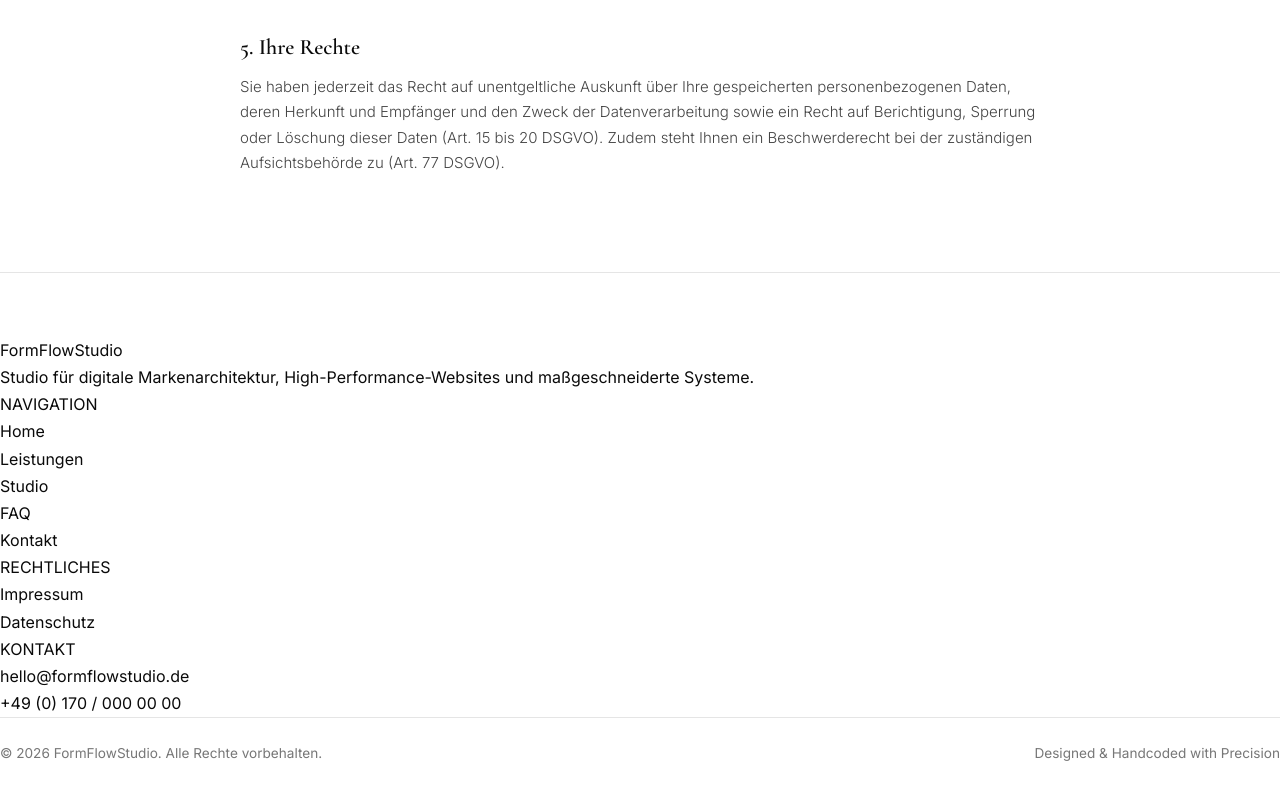
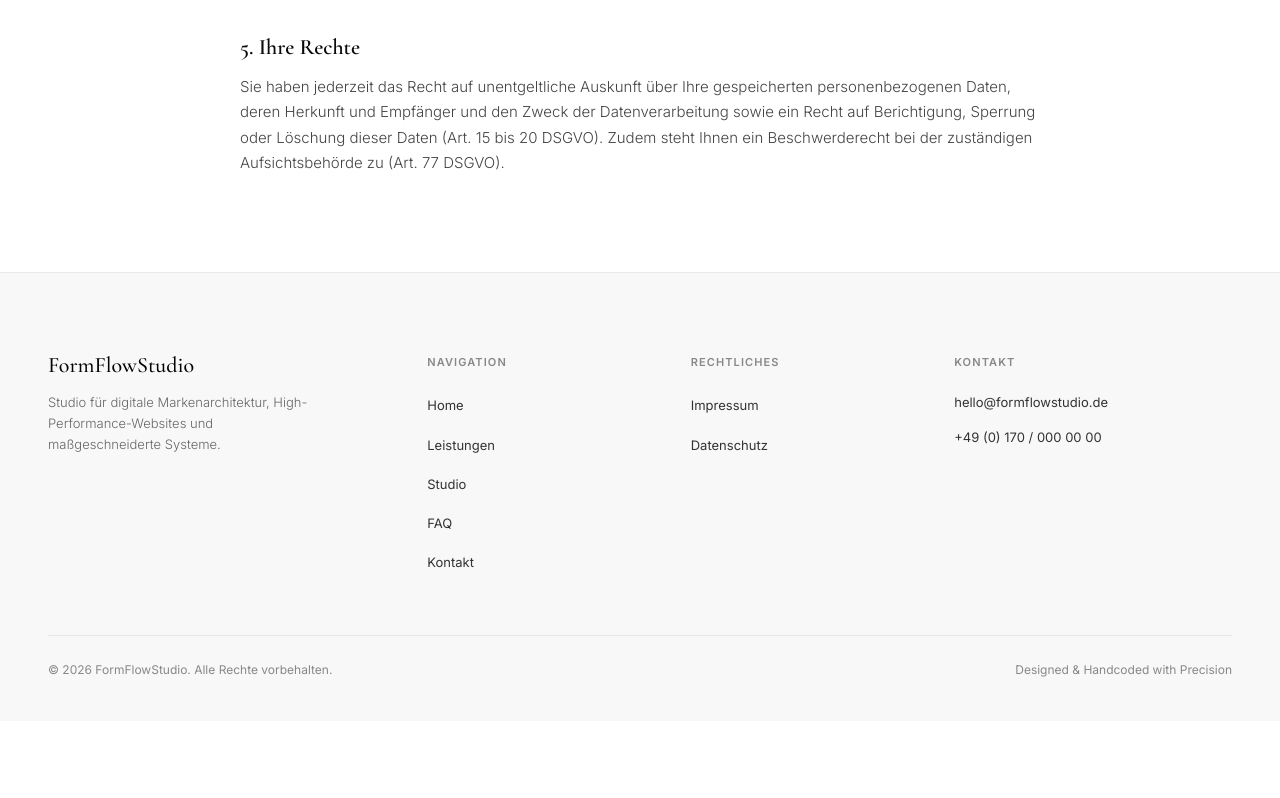
Before and after one commit to hruskarnikola5-cyber/formflowstudiowebsite, a plain HTML site: page datenschutz.html in a window 1280 px wide. Shown: the part 829-1627 px from the top of the page. After the commit the page ends 1550 px from the top, so only its background shows below. Drawn offline with nearby package versions, Linux system fonts and the light colour scheme.

Commit message:
Update datenschutz.html

```diff
--- a/datenschutz.html
+++ b/datenschutz.html
@@ -93,11 +93,109 @@
         }
 
         /* Footer */
-        footer { padding: 4rem 0 2rem; border-top: 1px solid var(--border-neutral); background-color: var(--bg-main); }
-        .footer-grid { display: grid; grid-template-columns: 1fr; gap: 2.5rem; margin-bottom: 3rem; }
-        .footer-links ul { list-style: none; display: flex; flex-direction: column; gap: 0.6rem; }
-        .footer-bottom { display: flex; flex-direction: column; gap: 0.8rem; text-align: center; padding-top: 1.5rem; border-top: 1px solid var(--border-neutral); font-size: 0.85rem; color: var(--text-muted); }
+       /* ======================================================================
+   GLOBAL FOOTER REDESIGN (BACKGROUND-TONING & 4-COLUMN GRID)
+   ====================================================================== */
+footer {
+    background-color: #F8F8F8;
+    border-top: 1px solid #EBEBEB;
+    padding: 60px 1.25rem 32px 1.25rem;
+    width: 100%;
+}
 
+.footer-container {
+    max-width: 1400px;
+    margin: 0 auto;
+}
+
+.footer-grid-4 {
+    display: grid;
+    grid-template-columns: 1fr;
+    gap: 2.5rem;
+}
+
+.footer-logo {
+    font-family: var(--font-serif);
+    font-size: 22px;
+    font-weight: 500;
+    color: #000000;
+    text-decoration: none;
+    display: inline-block;
+    line-height: 1;
+}
+
+.footer-claim {
+    font-size: 13px;
+    line-height: 1.6;
+    color: #666666;
+    max-width: 260px;
+    margin-top: 12px;
+    font-weight: 300;
+}
+
+.footer-col-title {
+    font-family: var(--font-sans);
+    font-size: 11px;
+    text-transform: uppercase;
+    letter-spacing: 0.1em;
+    color: #888888;
+    margin-bottom: 1.25rem;
+    font-weight: 600;
+}
+
+.footer-list {
+    list-style: none;
+    display: flex;
+    flex-direction: column;
+    gap: 0.75rem;
+}
+
+.footer-list a,
+.footer-contact-item {
+    font-size: 13px;
+    color: #333333;
+    font-weight: 400;
+    transition: color 0.2s ease;
+    text-decoration: none;
+}
+
+.footer-list a:hover,
+.footer-contact-item a:hover {
+    color: #000000;
+}
+
+.footer-bottom {
+    border-top: 1px solid #E5E5E5;
+    margin-top: 48px;
+    padding-top: 24px;
+    display: flex;
+    flex-direction: column;
+    gap: 0.75rem;
+    text-align: center;
+    font-size: 12px;
+    color: #888888;
+}
+
+/* Tablet & Desktop Layout */
+@media (min-width: 768px) {
+    footer {
+        padding: 80px 48px 40px 48px;
+    }
+
+    .footer-grid-4 {
+        grid-template-columns: 1.5fr 1fr 1fr 1.2fr;
+        gap: 2rem;
+        justify-content: space-between;
+    }
+
+    .footer-bottom {
+        margin-top: 60px;
+        flex-direction: row;
+        justify-content: space-between;
+        align-items: center;
+        text-align: left;
+    }
+}
         @media (min-width: 768px) {
             .container { padding: 0 2.5rem; }
             header { min-height: 80px; display: flex; align-items: center; }
```
